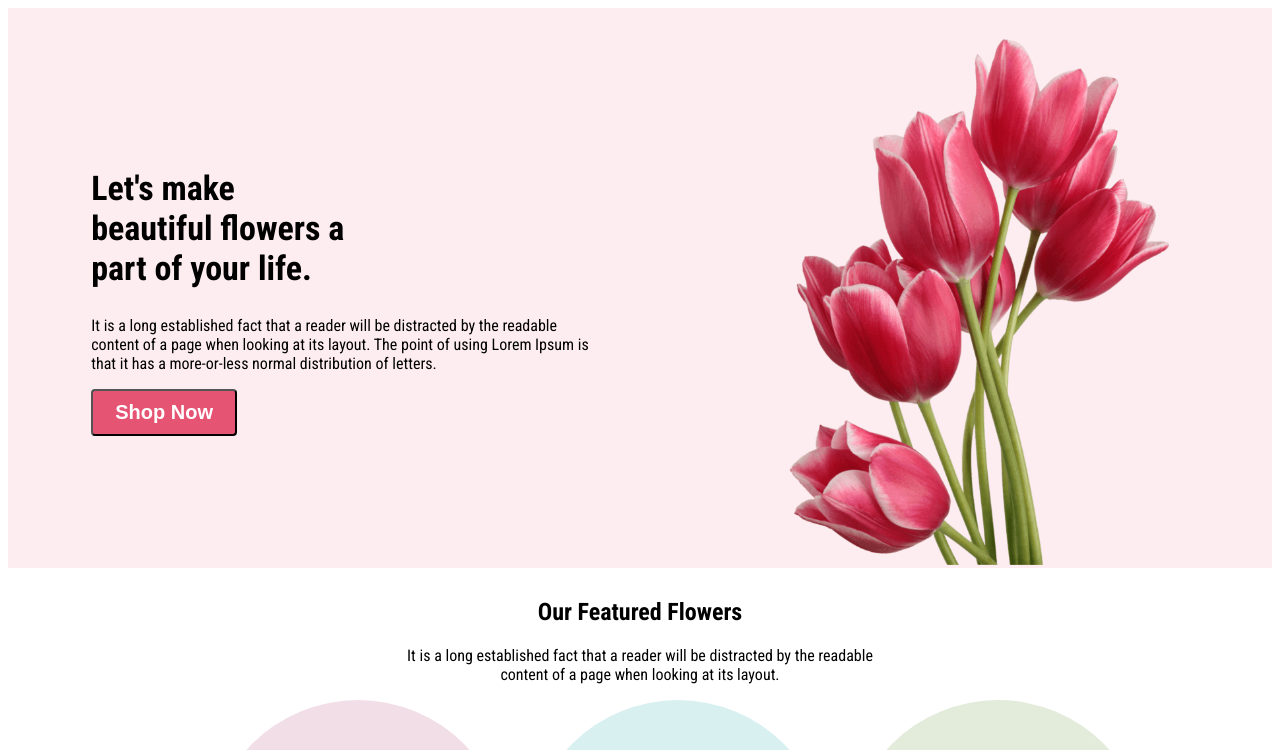
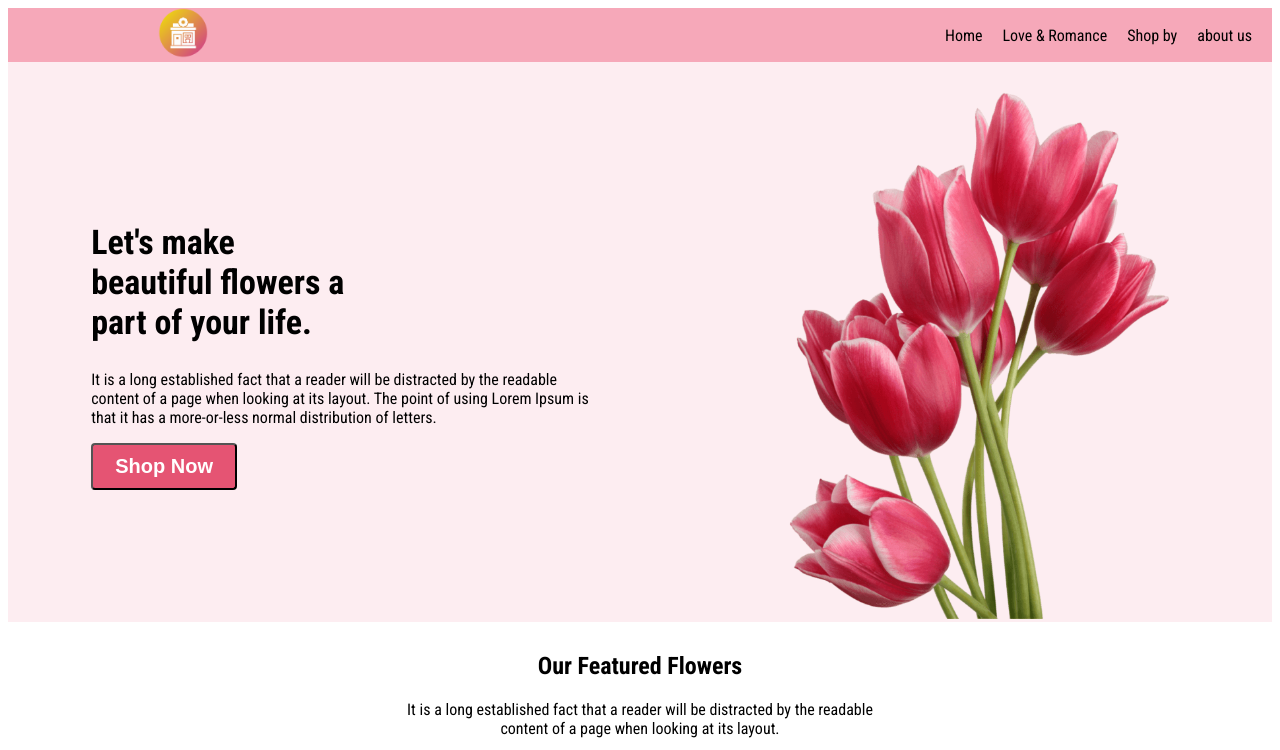
Before and after one commit to Biddut-Roy/Assignment1-flower-shop, a plain HTML site: page index.html in a window 1280 px wide. Shown: the top 750 px of the page. Drawn offline with Linux system fonts and the light colour scheme.

Commit message:
full compleate my flower wesite

```diff
--- a/index.html
+++ b/index.html
@@ -4,16 +4,27 @@
     <meta charset="UTF-8">
     <meta name="viewport" content="width=device-width, initial-scale=1.0">
     <title>My Flower Shop</title>
-
     <style>
         @import url('https://fonts.googleapis.com/css2?family=Roboto+Condensed:wght@400;700&display=swap');
       </style>
-
     <link rel="stylesheet" href="style/style.css">
+    <link rel="shortcut icon" href="Flower Asset/favicon.png" type="image/x-icon">
 </head>
 <body>
     <header>
-
+        <nav>
+            <div class="icon">
+                <img src="Flower Asset/logo.png" alt="">
+            </div>
+            <div class="menu-bar">
+                <ul>
+                    <li>Home</li>
+                    <li>Love & Romance</li>
+                    <li>Shop by</li>
+                    <li>about us</li>
+                </ul>
+            </div>
+        </nav>
     </header>
     <main>
         <section>
@@ -91,7 +102,7 @@
                     <p>
                         It is a long established fact that a reader will be distracted by the readable <br> content of a page when looking at its layout.
                     </p>
-                  <button class="btn-sign-up">text me</button>
+                  <button class="btn-sign-up">SIGN UP</button>
                 </div>
                 <div class="deal-pic">
                     <img class="hot-deal-logo" src="Flower Asset/pngwing 8.png" alt="">
@@ -150,7 +161,7 @@
                 <p>
                     It is a long established fact that a reader will be distracted by the readable <br> content of a page when looking at its layout.
                 </p>
-                <h6>&copy2020-2023, FlowerShop.com. All rights reserved. </h6>
+                <h6>&copy2018-2023, MYFlowerShop.com. All rights reserved. </h6>
             </div>
     </footer>
 </body>
--- a/style/style.css
+++ b/style/style.css
@@ -1,7 +1,41 @@
 body {
     font-family: 'Roboto Condensed', sans-serif;
 }
-
+/*  start a Header  */
+/* Bonus section  */
+header{
+    background: rgb(246, 168, 185);
+}
+header > nav{
+    display: flex;
+    align-items: center;
+    justify-content: space-between;
+}
+.icons{
+    display: flex;
+    align-items: center;
+}
+.icon{
+padding-left: 150px;
+}
+.icon > img{
+    height: 50px;
+    width: 50px;
+}
+.menu-bar > ul{
+    display: flex;
+    align-items: center;
+    justify-content: space-around;
+    list-style: none;
+}
+.menu-bar ul > li{
+    padding-right: 20px;
+    cursor: pointer;
+}
+.menu-bar ul > li:hover{
+    color: blue;
+}
+/* start  a 1st title section */
 .title-section {
     display: flex;
     background: rgba(229, 84, 115, 0.10);
@@ -27,6 +61,7 @@ body {
     font-weight: 700;
     color: #fff;
     border-radius: 4px;
+    cursor: pointer;
 }
 
 .title-pic {
@@ -35,6 +70,7 @@ body {
 }
 
 /* start Feature Sectiion */
+
 .feature-section {
     display: block;
     width: 70%;
@@ -150,6 +186,7 @@ body {
     border-radius: 7px;
     color: #fff;
     background-color: #E55473;
+    cursor: pointer;
 }
 
 /*  Start a social section */
```
Also changed, not shown: Flower Asset/Flower-shop.jpg (added), Flower Asset/favicon.png (added), Flower Asset/logo.png (added).
